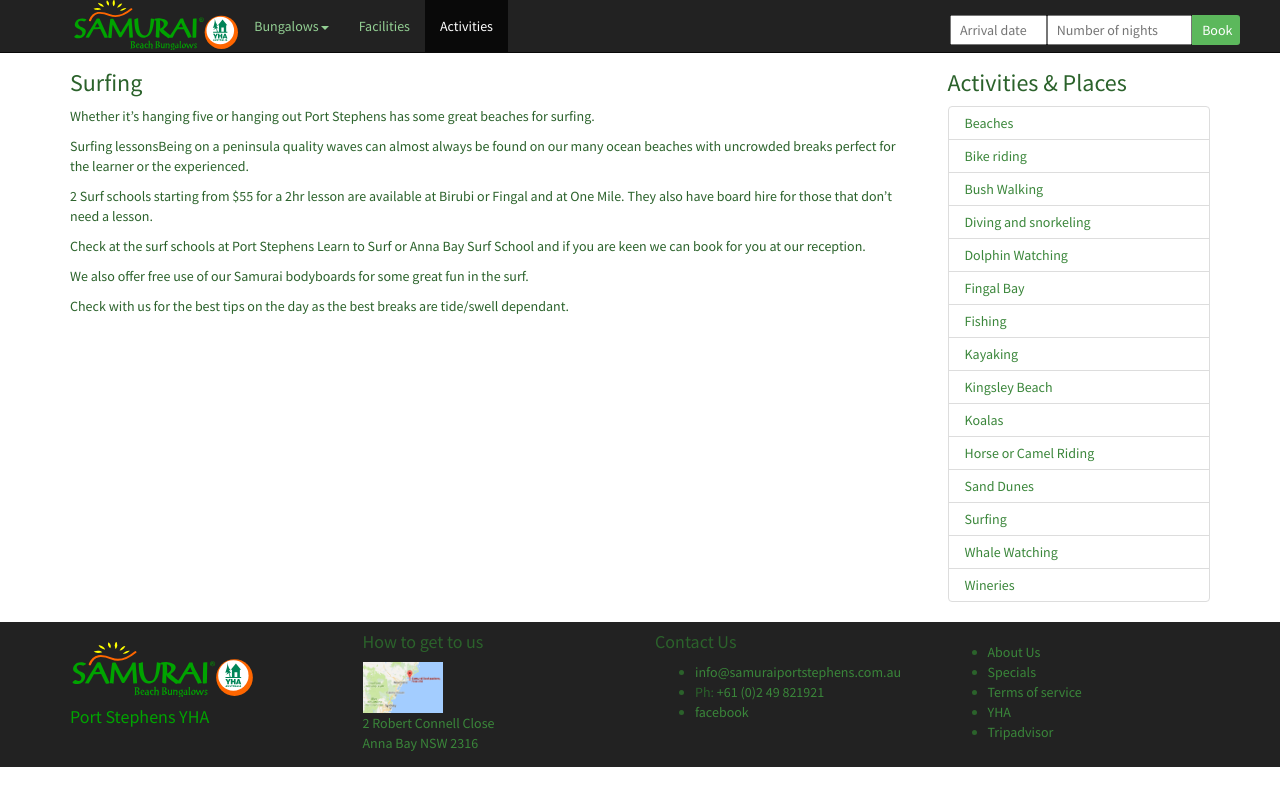
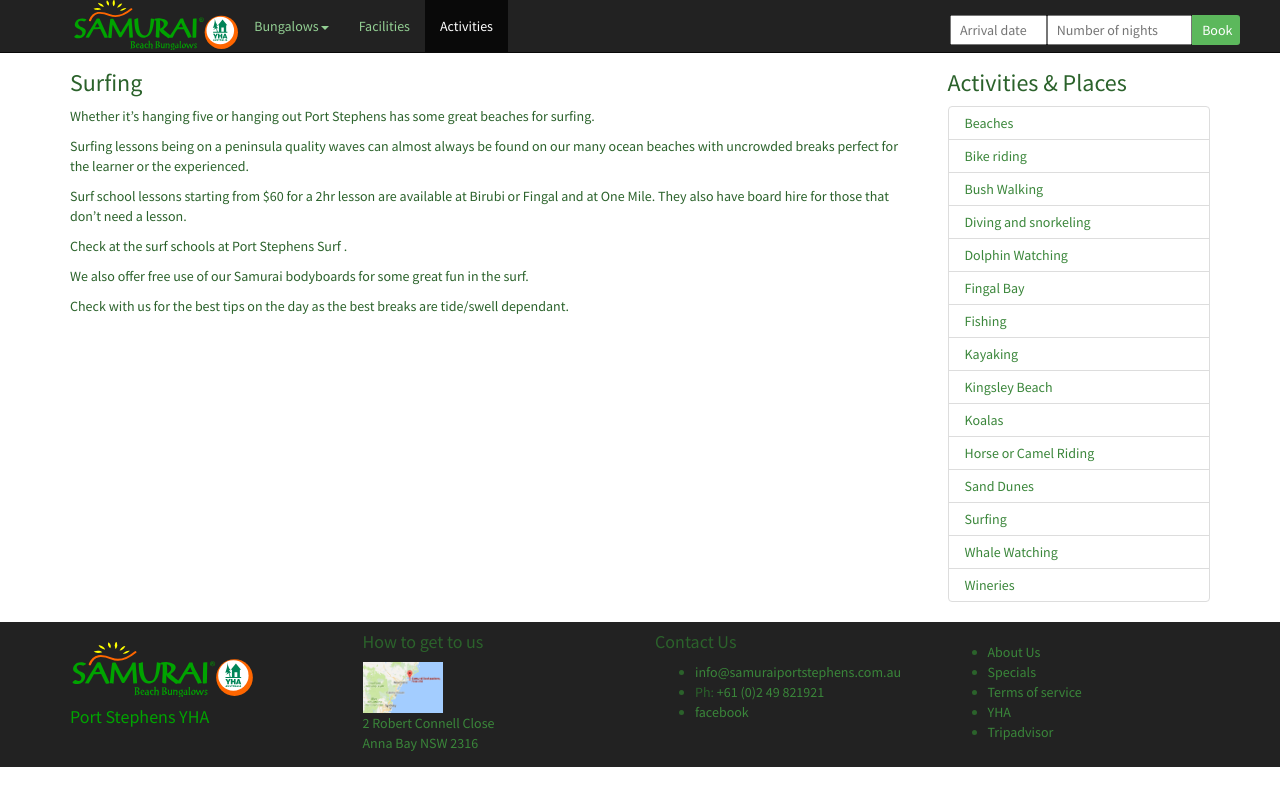
Before and after one commit to samuraibeach/samurai, a Jekyll site: the page built from _activities/13_surfing.md, in a window 1280 px wide. Shown: the top 806 px of the page. Built offline with Jekyll 4.4.1, drawn with Linux system fonts in a browser that asks for light colours.

Commit message:
Update from Forestry.io admin@samuraiportstephens.com.au updated _activities/13_surfing.md

```diff
--- a/_activities/13_surfing.md
+++ b/_activities/13_surfing.md
@@ -7,16 +7,19 @@ parent: "/activities/"
 coverpicture: coverpic-activities
 images: []
 seasonal: true
+description: Surfing uncrowded breaks in Port Stephens
+covers: []
 
 ---
 ### Surfing
+
 Whether it's hanging five or hanging out Port Stephens has some great beaches for surfing.
 
-Surfing lessonsBeing on a peninsula quality waves can almost always be found on our many ocean beaches with uncrowded breaks perfect for the learner or the experienced.
+Surfing lessons being on a peninsula quality waves can almost always be found on our many ocean beaches with uncrowded breaks perfect for the learner or the experienced.
 
-2 Surf schools starting from $55 for a 2hr lesson are available at Birubi or Fingal and at One Mile. They also have board hire for those that don't need a lesson.
+Surf school lessons starting from $60 for a 2hr lesson are available at Birubi or Fingal and at One Mile. They also have board hire for those that don't need a lesson.
 
-Check at the surf schools at Port Stephens Learn to Surf or Anna Bay Surf School and if you are keen we can book for you at our reception.
+Check at the surf schools at Port Stephens Surf .
 
 We also offer free use of our Samurai bodyboards for some great fun in the surf.
 
```
Also changed, not shown: .forestry/front_matter/templates/activity.yml.
